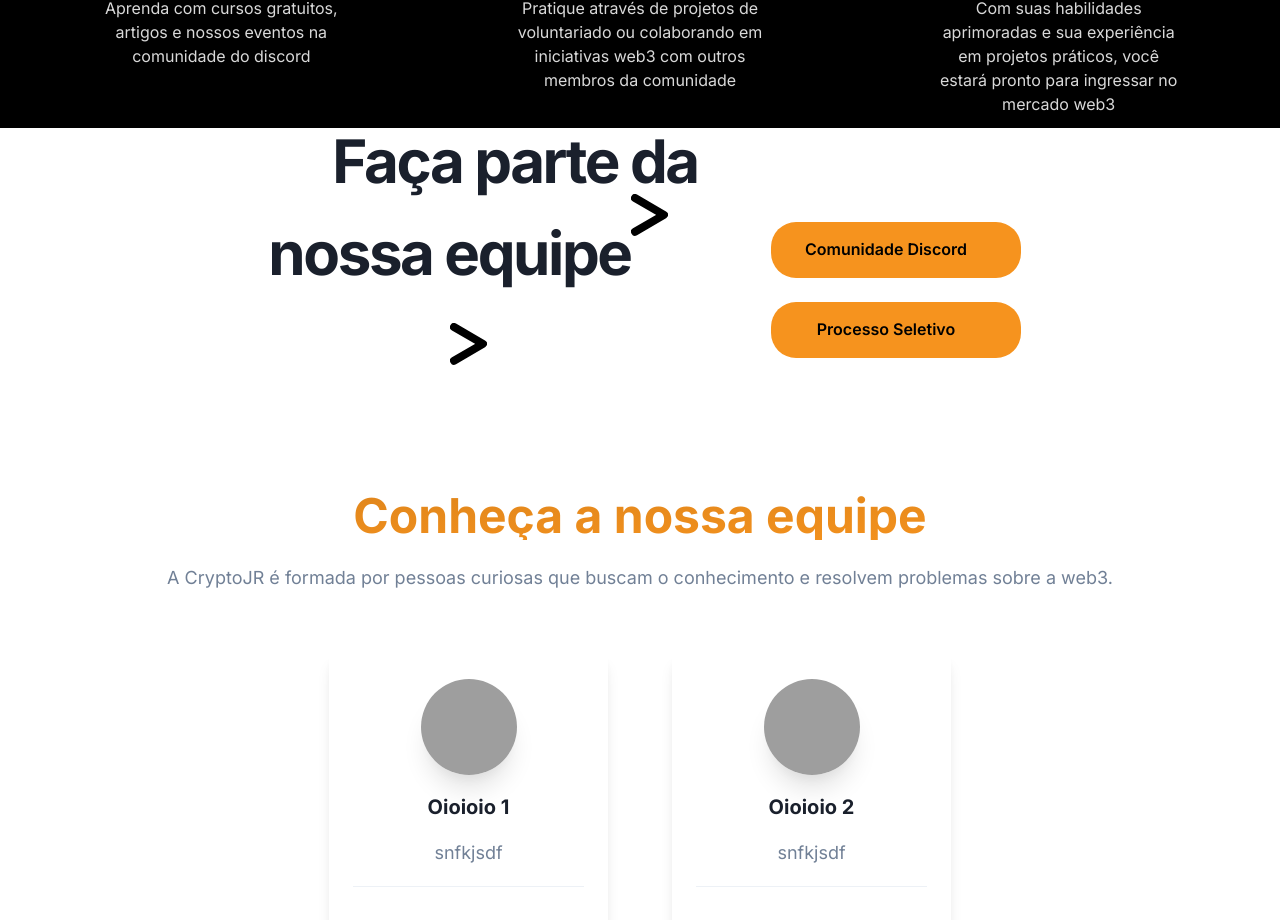
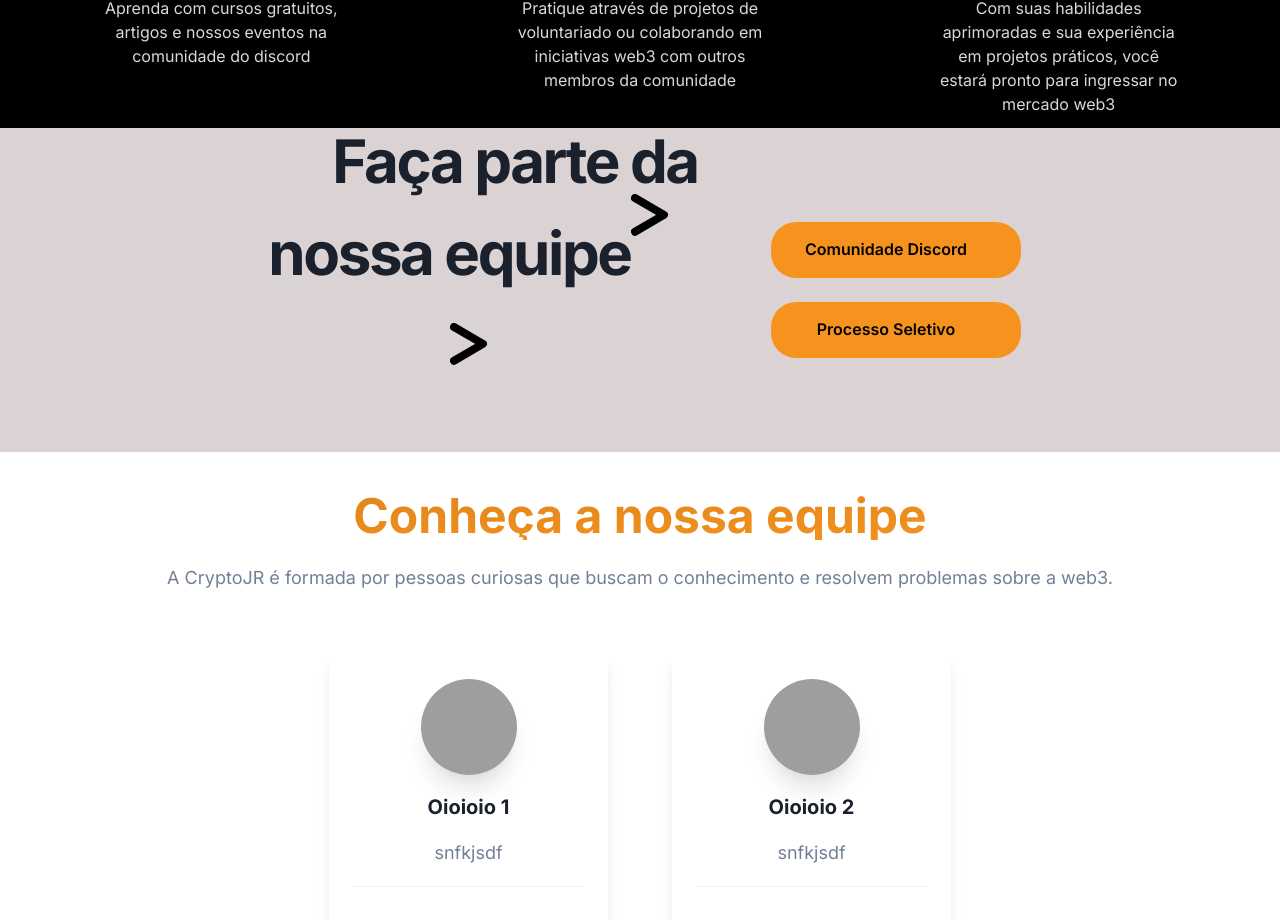
Before and after one commit to JrCrypto/crypto-jr-page, a Next.js app: page / in a window 1280 px wide. Shown: the part 1634-2554 px from the top of the page. Built offline with nearby package versions, Linux system fonts and the light colour scheme; grey boxes are pictures that could not be loaded.

Commit message:
Feat: Add bg CTA about-us

```diff
--- a/src/components/About/CTA.jsx
+++ b/src/components/About/CTA.jsx
@@ -7,7 +7,7 @@
 const CTA = () => {
     return (
         <>
-            <Flex justifyContent={'center'} >
+            <Flex justifyContent={'center'} bg="lightGray">
                 <Flex maxW={'40%'} alignContent={'center'} >
                     <Text fontSize={'60px'} fontWeight={700} lineHeight={'66px'} textAlign={'center'} letterSpacing={'-0.04em'} >
                         Faça parte da nossa equipe
```
